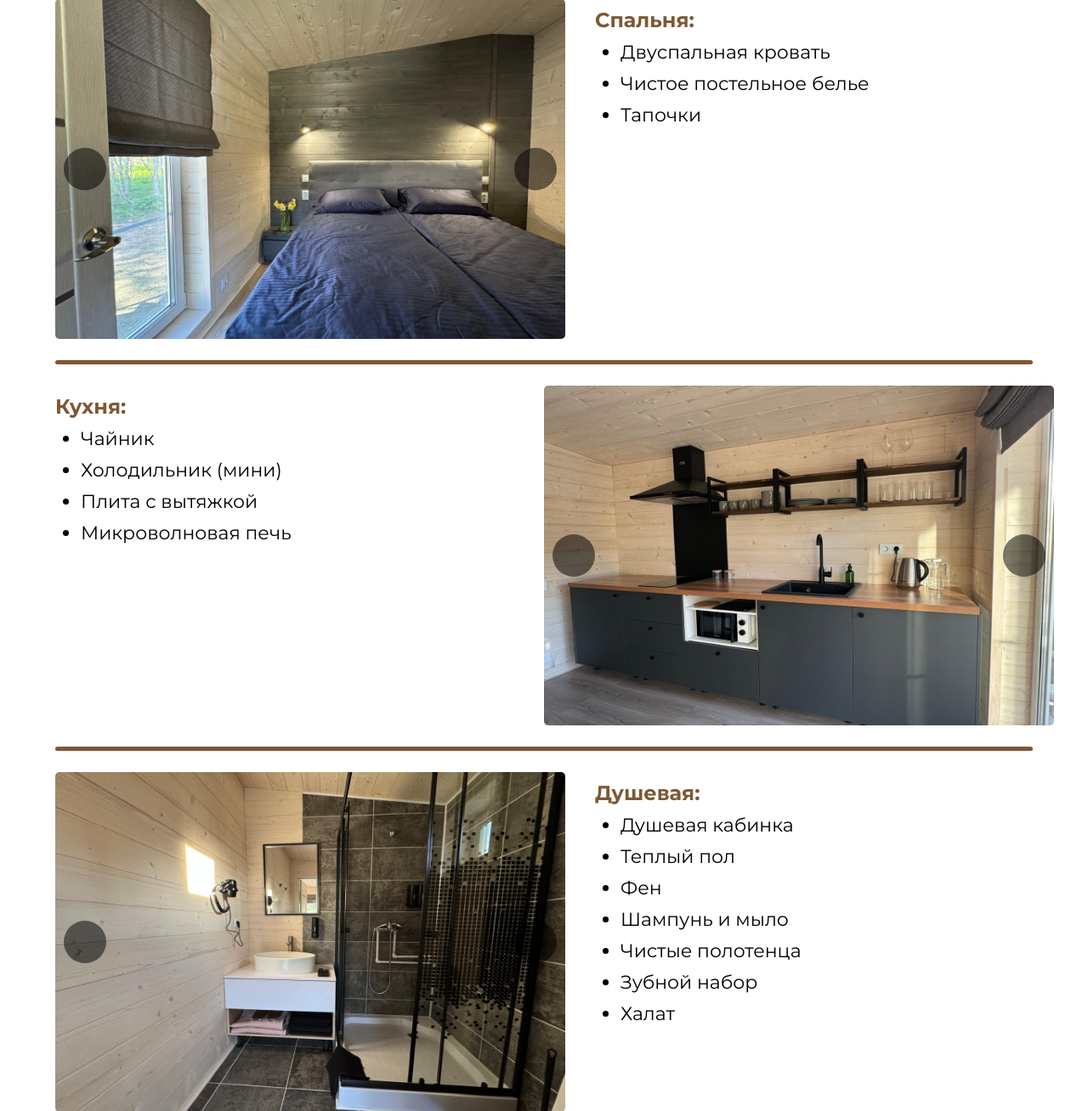
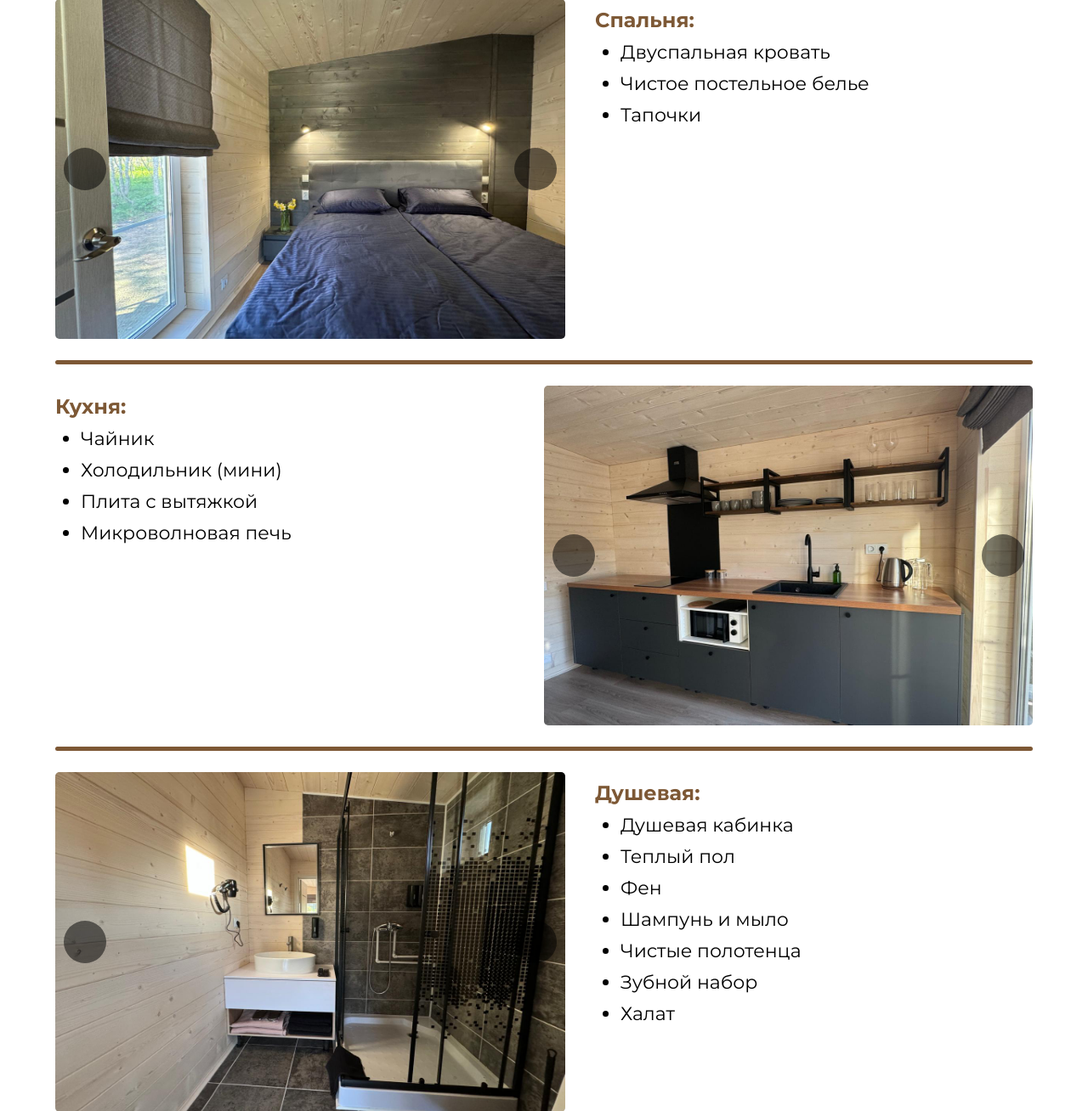
Before and after one commit to exPriceD/ShantaraHotel, a Python web app: template frontend/templates/index.html in a window 1280 px wide. Shown: the part 1855-3163 px from the top of the page at 85% size. Run offline with Jinja, Linux system fonts and the light colour scheme; the template is opened without the code that fills it, so the values that code supplies are empty; some libraries are stand-ins or nearby versions.

Commit message:
[fix]: Fixed bug with width

```diff
--- a/frontend/static/css/sliders/kitchen-slider.css
+++ b/frontend/static/css/sliders/kitchen-slider.css
@@ -284,7 +284,7 @@ p.ism-badge a.ism-link:hover {
 /* SLIDER */
 
 #kitchen-slider {
-    width: 600px;
+    width: 575px;
     height: 400px;
     -webkit-border-radius: 5px; border-radius: 5px;
 }
```
